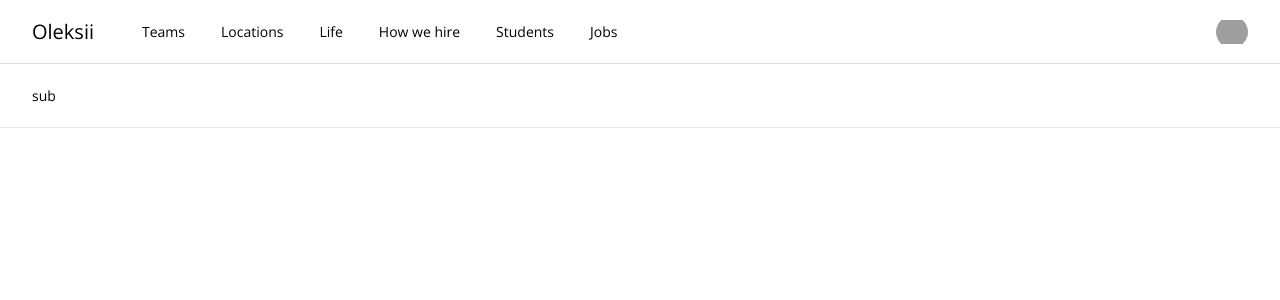
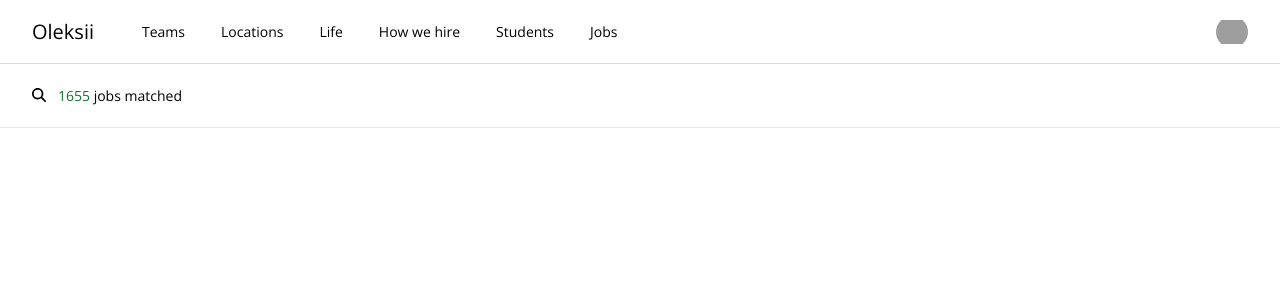
Before and after one commit to alekseypetrenko/job-search, a Vue app: page / in a window 1280 px wide. Both pictures are taken after a click on the button "Sign In". Shown: the top 300 px of the page. Built offline with nearby package versions, Linux system fonts and the light colour scheme; grey boxes are pictures that could not be loaded.

Commit message:
register font awesome component globally

```diff
--- a/src/components/MainNav.vue
+++ b/src/components/MainNav.vue
@@ -33,7 +33,7 @@
           />
         </div>
       </div>
-      <subnav />
+      <subnav v-if="isLoggedIn" />
     </div>
   </header>
 </template>
--- a/src/components/Subnav.vue
+++ b/src/components/Subnav.vue
@@ -1,6 +1,11 @@
 <template>
   <div class="w-full h-16 bg-white border-b border-solid border-gray-1">
-    <div class="flex items-center h-full px-8">sub</div>
+    <div class="flex items-center h-full px-8">
+      <div>
+        <font-awesome-icon :icon="['fas', 'search']" class="mr-3" />
+        <span><span class="text-brand-green-1">1655</span> jobs matched</span>
+      </div>
+    </div>
   </div>
 </template>
 
--- a/src/main.js
+++ b/src/main.js
@@ -1,5 +1,12 @@
 import { createApp } from "vue";
+import { FontAwesomeIcon } from "@fortawesome/vue-fontawesome";
+import { library } from "@fortawesome/fontawesome-svg-core";
+import { faSearch } from "@fortawesome/free-solid-svg-icons";
 import App from "./App.vue";
 import "./assets/tailwind.css";
 
-createApp(App).mount("#app");
+library.add(faSearch);
+
+const app = createApp(App);
+app.component("font-awesome-icon", FontAwesomeIcon);
+app.mount("#app");
```
